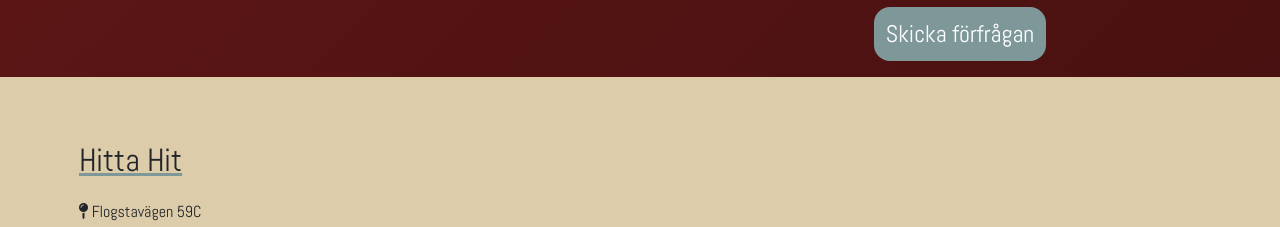
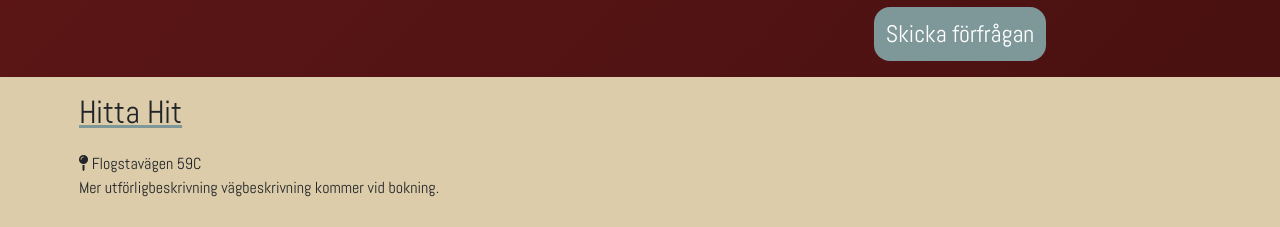
Before and after one commit to marialundhammar/sof-lu-tattoo, a website: page public/contact-form.html in a window 1280 px wide. Shown: the part 1985-2212 px from the top of the page. Drawn offline with nearby package versions, Linux system fonts and the light colour scheme; no server answers; a web font is replaced by a local one.

```diff
--- a/public/style.css
+++ b/public/style.css
@@ -277,7 +277,7 @@
 
   #hitta-hit h3{
       font-size: 2rem;
-      padding: 3rem 0 0 0;
+      padding: 0 0 0 0;
       margin: 0;
       text-decoration: underline #7E9799;
 
```
